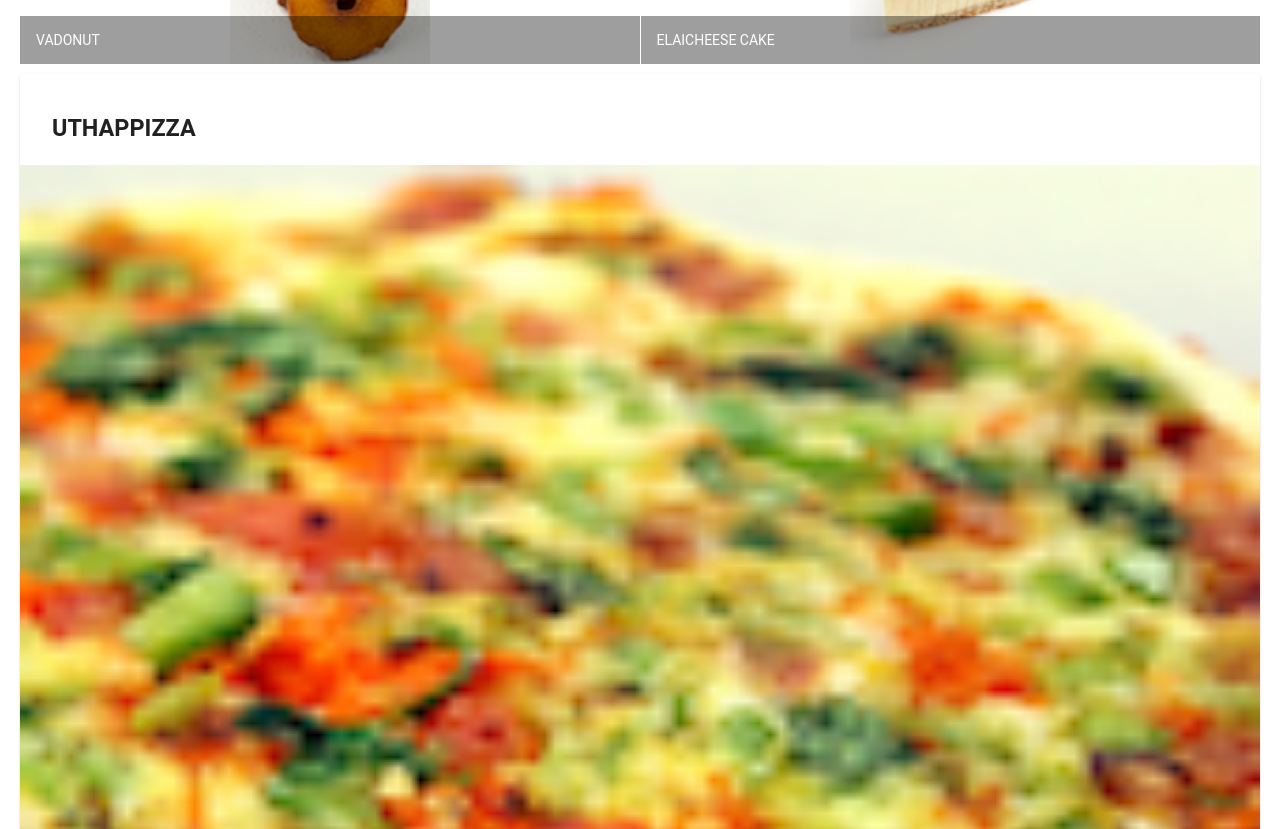
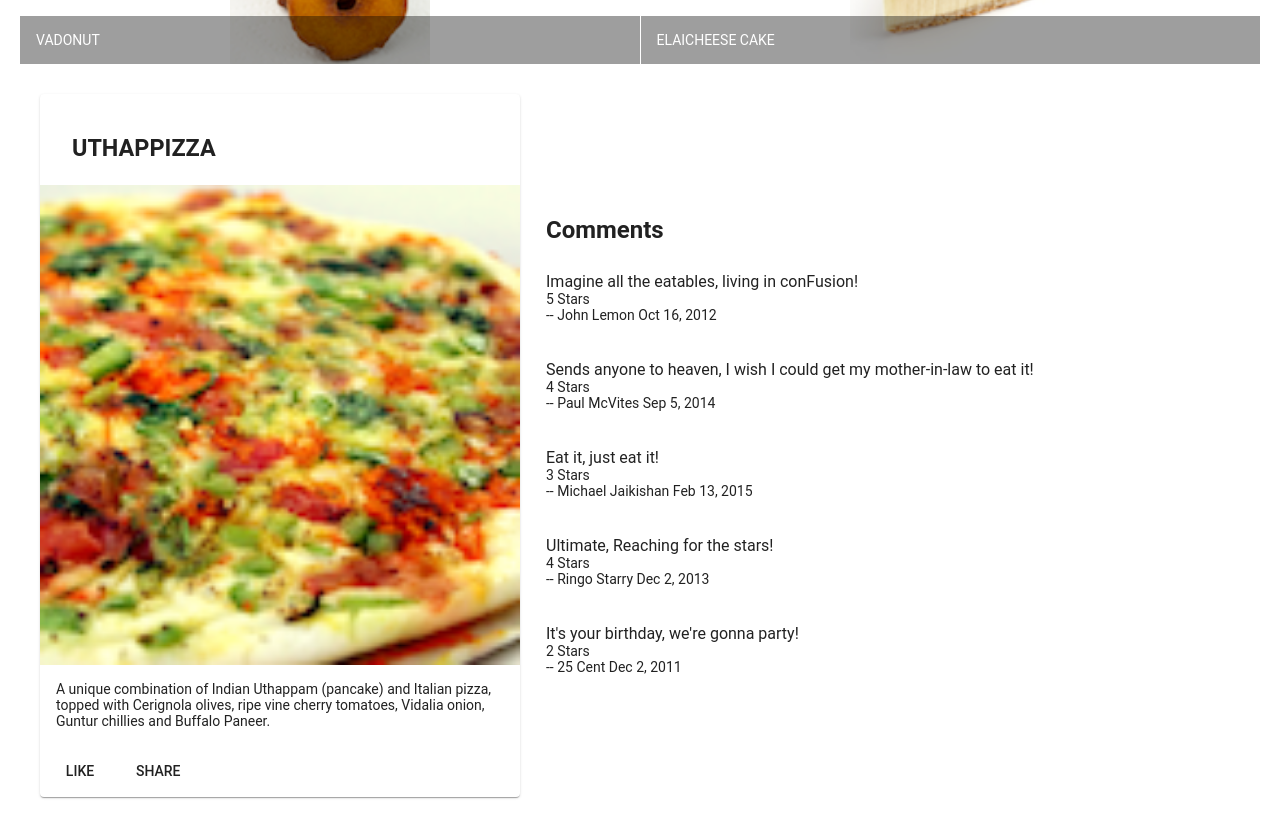
Before and after one commit to varunbale/Angular, an Angular app: page / in a window 1280 px wide. Shown: the part 500-1329 px from the top of the page. Built offline with nearby package versions, Linux system fonts and the light colour scheme.

Commit message:
Assignment-1

```diff
--- a/src/app/app.module.ts
+++ b/src/app/app.module.ts
@@ -12,11 +12,13 @@
 
 import 'hammerjs';
 import { MenuComponent } from './menu/menu.component';
+import { DishDetailComponent } from './dishdetail/dishdetail.component';
 
 @NgModule({
   declarations: [
     AppComponent,
-    MenuComponent
+    MenuComponent,
+    DishDetailComponent
   ],
   imports: [
     BrowserModule,
--- /dev/null
+++ b/src/app/dishdetail/dishdetail.component.html
@@ -0,0 +1,47 @@
+<div class="container"
+fxLayout="row"
+fxLayout.sm="column"
+fxLayout.xs="column"
+fxLayoutAlign.gt-md="space-around center"
+fxLayoutGap="10px"
+fxLayoutGap.xs="0">
+
+  <div fxFlex=40 *ngIf="dish">
+    <mat-card>
+      <mat-card-header>
+        <mat-card-title>
+          <h3>{{dish.name | uppercase}}</h3>
+        </mat-card-title>
+      </mat-card-header>
+      <img mat-card-image src={{dish.image}} alt={{dish.name}}>
+      <mat-card-content>
+        <p>{{dish.description}}
+        </p>
+      </mat-card-content>
+      <mat-card-actions>
+        <button mat-button>LIKE</button>
+        <button mat-button>SHARE</button>
+      </mat-card-actions>
+    </mat-card>
+  </div>
+
+  <div fxFlex="60" *ngIf="dish">
+    <mat-list>
+      <mat-list-item>
+        <h2> Comments </h2>
+      </mat-list-item>
+      <mat-list-item *ngFor="let comment of dish.comments">
+        <p mat-line>
+          <span> {{comment.comment}} </span>
+        </p>
+        <p mat-line>
+          <span> {{comment.rating}} Stars</span>
+        </p>
+        <p mat-line>
+          <span> -- {{comment.author}} {{comment.date | date}} </span>
+        </p>
+      </mat-list-item>
+    </mat-list>
+  </div>
+
+</div>
--- /dev/null
+++ b/src/app/dishdetail/dishdetail.component.ts
@@ -0,0 +1,58 @@
+import { Component, OnInit } from '@angular/core';
+
+const DISH = {
+  name: 'Uthappizza',
+  image: '/assets/images/uthappizza.png',
+  category: 'mains',
+  label: 'Hot',
+  price: '4.99',
+  description: 'A unique combination of Indian Uthappam (pancake) and Italian pizza, topped with Cerignola olives, ripe vine cherry tomatoes, Vidalia onion, Guntur chillies and Buffalo Paneer.',
+  comments: [
+    {
+      rating: 5,
+      comment: "Imagine all the eatables, living in conFusion!",
+      author: "John Lemon",
+      date: "2012-10-16T17:57:28.556094Z"
+    },
+    {
+      rating: 4,
+      comment: "Sends anyone to heaven, I wish I could get my mother-in-law to eat it!",
+      author: "Paul McVites",
+      date: "2014-09-05T17:57:28.556094Z"
+    },
+    {
+      rating: 3,
+      comment: "Eat it, just eat it!",
+      author: "Michael Jaikishan",
+      date: "2015-02-13T17:57:28.556094Z"
+    },
+    {
+      rating: 4,
+      comment: "Ultimate, Reaching for the stars!",
+      author: "Ringo Starry",
+      date: "2013-12-02T17:57:28.556094Z"
+    },
+    {
+      rating: 2,
+      comment: "It's your birthday, we're gonna party!",
+      author: "25 Cent",
+      date: "2011-12-02T17:57:28.556094Z"
+    }
+  ]
+};
+
+@Component({
+  selector: 'app-dishdetail',
+  templateUrl: './dishdetail.component.html',
+  styleUrls: ['./dishdetail.component.scss']
+})
+export class DishDetailComponent implements OnInit {
+
+  dish = DISH;
+
+  constructor() { }
+
+  ngOnInit() {
+  }
+
+}
--- a/src/app/menu/menu.component.html
+++ b/src/app/menu/menu.component.html
@@ -20,23 +20,9 @@
     </mat-grid-list>
   </div>
 
-  <div fxFlex *ngIf="selectedDish">
-    <mat-card>
-      <mat-card-header>
-        <mat-card-title>
-          <h3>{{selectedDish.name | uppercase}}</h3>
-        </mat-card-title>
-      </mat-card-header>
-      <img mat-card-image src={{selectedDish.image}} alt={{selectedDish.name}}>
-      <mat-card-content>
-        <p>{{selectedDish.description}}
-        </p>
-      </mat-card-content>
-      <mat-card-actions>
-        <button mat-button>LIKE</button>
-        <button mat-button>SHARE</button>
-      </mat-card-actions>
-    </mat-card>
-  </div>
+  <app-dishdetail>
+  </app-dishdetail>
+
+
 
 </div>
```
Also changed, not shown: src/app/app.component.html (line endings or trailing spaces), src/app/dishdetail/dishdetail.component.scss (added), 1 other file (tests, documents, lock files or other folders).
